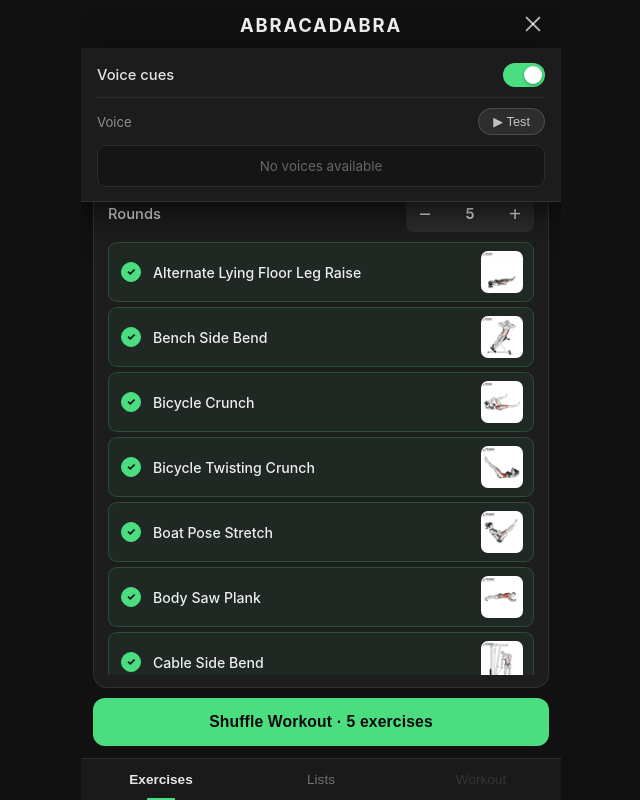
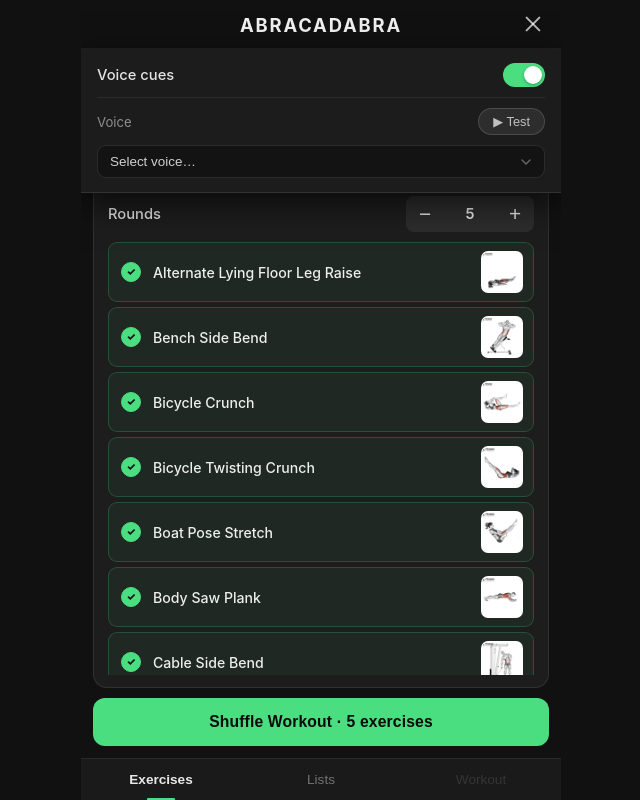
Before and after one commit to VadimEngine/abracadabra, a React (Create React App) app: page / in a window 1280 px wide. Both pictures are taken after a click on the button "Settings". Shown: the whole page, without its empty margins (319-959 px from the left). Built offline with nearby package versions, Linux system fonts and the light colour scheme; the HTML template or start-up script is replaced by a standard one.

Commit message:
cleaned voice selection

```diff
--- a/src/App.css
+++ b/src/App.css
@@ -119,33 +119,78 @@
 }
 
 
-.voice-list {
-  max-height: 168px;
-  overflow-y: auto;
-  overscroll-behavior: contain;
-  border-radius: 9px;
-  border: 1px solid rgba(255, 255, 255, 0.1);
-  background: rgba(0, 0, 0, 0.25);
+.voice-picker {
+  position: relative;
 }
 
-.voice-list::-webkit-scrollbar {
+.voice-picker-btn {
+  width: 100%;
+  display: flex;
+  align-items: center;
+  justify-content: space-between;
+  gap: 8px;
+  background: rgba(0, 0, 0, 0.3);
+  border: 1px solid rgba(255, 255, 255, 0.1);
+  border-radius: 9px;
+  color: rgba(255, 255, 255, 0.8);
+  font-size: 0.84rem;
+  padding: 8px 12px;
+  cursor: pointer;
+  text-align: left;
+  transition: border-color 0.15s;
+}
+
+.voice-picker-btn:hover,
+.voice-picker-btn.open {
+  border-color: rgba(255, 255, 255, 0.22);
+}
+
+.voice-picker-label {
+  flex: 1;
+  overflow: hidden;
+  text-overflow: ellipsis;
+  white-space: nowrap;
+}
+
+.voice-picker-chevron {
+  flex-shrink: 0;
+  color: rgba(255, 255, 255, 0.35);
+  transition: transform 0.18s;
+}
+
+.voice-picker-btn.open .voice-picker-chevron {
+  transform: rotate(180deg);
+}
+
+.voice-picker-list {
+  position: absolute;
+  top: calc(100% + 4px);
+  left: 0;
+  right: 0;
+  background: #1c1c1c;
+  border: 1px solid rgba(255, 255, 255, 0.1);
+  border-radius: 9px;
+  max-height: 220px;
+  overflow-y: auto;
+  z-index: 10;
+  box-shadow: 0 8px 24px rgba(0, 0, 0, 0.6);
+  overscroll-behavior: contain;
+}
+
+.voice-picker-list::-webkit-scrollbar {
   width: 4px;
 }
 
-.voice-list::-webkit-scrollbar-track {
+.voice-picker-list::-webkit-scrollbar-track {
   background: transparent;
 }
 
-.voice-list::-webkit-scrollbar-thumb {
+.voice-picker-list::-webkit-scrollbar-thumb {
   background: rgba(255, 255, 255, 0.18);
   border-radius: 2px;
 }
 
-.voice-list::-webkit-scrollbar-thumb:hover {
-  background: rgba(74, 222, 128, 0.45);
-}
-
-.voice-item {
+.voice-picker-item {
   display: flex;
   align-items: center;
   justify-content: space-between;
@@ -154,24 +199,20 @@
   background: none;
   border: none;
   border-bottom: 1px solid rgba(255, 255, 255, 0.05);
-  color: rgba(255, 255, 255, 0.6);
-  font-size: 0.84rem;
-  text-align: left;
   cursor: pointer;
-  transition: background 0.12s, color 0.12s;
   gap: 8px;
+  transition: background 0.12s;
 }
 
-.voice-item:last-child {
+.voice-picker-item:last-child {
   border-bottom: none;
 }
 
-.voice-item:active {
+.voice-picker-item:active {
   background: rgba(255, 255, 255, 0.07);
 }
 
-.voice-item.selected {
-  color: #4ade80;
+.voice-picker-item.selected {
   background: rgba(74, 222, 128, 0.07);
 }
 
@@ -181,6 +222,13 @@
   white-space: nowrap;
   overflow: hidden;
   text-overflow: ellipsis;
+  font-size: 0.84rem;
+  color: rgba(255, 255, 255, 0.6);
+  text-align: left;
+}
+
+.voice-picker-item.selected .voice-name {
+  color: #4ade80;
 }
 
 .voice-lang {
@@ -190,7 +238,7 @@
   font-variant-numeric: tabular-nums;
 }
 
-.voice-item.selected .voice-lang {
+.voice-picker-item.selected .voice-lang {
   color: rgba(74, 222, 128, 0.5);
 }
 
--- a/src/App.js
+++ b/src/App.js
@@ -78,7 +78,8 @@ function App() {
 
   // Settings panel
   const [settingsOpen, setSettingsOpen] = useState(false);
-  const voiceListRef = useRef(null);
+  const [voiceDropOpen, setVoiceDropOpen] = useState(false);
+  const voicePickerListRef = useRef(null);
 
   // ── Persistence effects ──────────────────────────────────────
   useEffect(() => {
@@ -113,15 +114,20 @@ function App() {
     localStorage.setItem(LS_ACTIVE_LIST, JSON.stringify(activeListId));
   }, [activeListId]);
 
-  // Scroll selected voice into view when settings panel opens
+  // Close voice dropdown when settings panel closes
   useEffect(() => {
-    if (!settingsOpen || !voiceEnabled) return;
+    if (!settingsOpen) setVoiceDropOpen(false);
+  }, [settingsOpen]);
+
+  // Scroll selected voice into view when dropdown opens
+  useEffect(() => {
+    if (!voiceDropOpen) return;
     const id = setTimeout(() => {
-      const selected = voiceListRef.current?.querySelector('.voice-item.selected');
+      const selected = voicePickerListRef.current?.querySelector('.voice-picker-item.selected');
       selected?.scrollIntoView({ block: 'nearest' });
     }, 0);
     return () => clearTimeout(id);
-  }, [settingsOpen, voiceEnabled]);
+  }, [voiceDropOpen]);
 
   // ── Load TTS voices ──────────────────────────────────────────
   useEffect(() => {
@@ -288,20 +294,35 @@ function App() {
                   <span className="settings-label-sm">Voice</span>
                   <button className="voice-test-btn" onClick={testVoice}>▶ Test</button>
                 </div>
-                <div className="voice-list" ref={voiceListRef}>
+                <div className="voice-picker">
+                  <button
+                    className={`voice-picker-btn${voiceDropOpen ? ' open' : ''}`}
+                    onClick={() => setVoiceDropOpen(v => !v)}
+                  >
+                    <span className="voice-picker-label">
+                      {voices.find(v => v.voiceURI === selectedVoiceURI)?.name ?? 'Select voice…'}
+                    </span>
+                    <svg className="voice-picker-chevron" width="12" height="12" viewBox="0 0 12 12" fill="none">
+                      <path d="M2 4l4 4 4-4" stroke="currentColor" strokeWidth="1.5" strokeLinecap="round" strokeLinejoin="round"/>
+                    </svg>
+                  </button>
+                  {voiceDropOpen && (
+                    <div className="voice-picker-list" ref={voicePickerListRef}>
                       {voices.length === 0 && (
                         <p className="voice-empty">No voices available</p>
                       )}
                       {voices.map(v => (
                         <button
                           key={v.voiceURI}
-                      className={`voice-item${v.voiceURI === selectedVoiceURI ? ' selected' : ''}`}
-                      onClick={() => setSelectedVoiceURI(v.voiceURI)}
+                          className={`voice-picker-item${v.voiceURI === selectedVoiceURI ? ' selected' : ''}`}
+                          onClick={() => { setSelectedVoiceURI(v.voiceURI); setVoiceDropOpen(false); }}
                         >
                           <span className="voice-name">{v.name}</span>
                           <span className="voice-lang">{v.lang}</span>
                         </button>
                       ))}
+                    </div>
+                  )}
                 </div>
               </>
             )}
```
Lines whose indentation alone changed are shown as unchanged.
